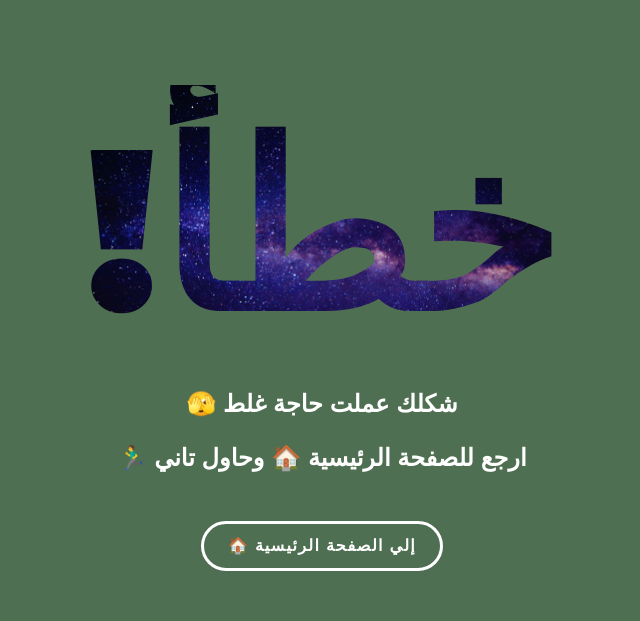
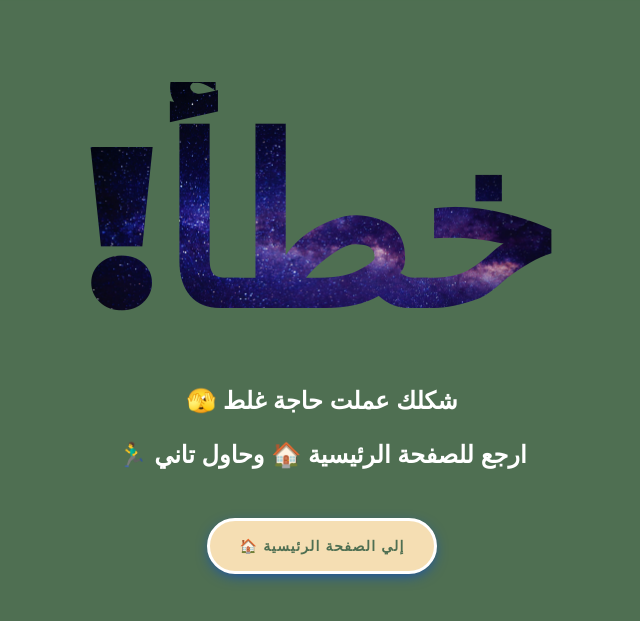
Before and after one commit to tariqhosny/Shabab-Elkhier, a Django app: template templates/errors/error.html in a window 1280 px wide. Shown: the part 72-693 px from the top of the page, without its empty margins (318-958 px from the left). Run offline with Django 4.2, Linux system fonts and the light colour scheme; the template is opened without the code that fills it, so the values that code supplies are empty; some libraries are stand-ins or nearby versions.

Commit message:
change error page home button

```diff
--- a/templates/errors/error.html
+++ b/templates/errors/error.html
@@ -18,7 +18,7 @@
                     <br>
                     <div class="col-12">
                         <div class="button text-center rounded-buttons">
-                        <button type="submit" name="submitForm" class="btn primary-btn rounded-full">إلي الصفحة الرئيسية 🏠</button>
+                            <a href="/" class="btn primary-btn rounded-full" style="background-color:wheat; color: rgb(79, 111, 82);">إلي الصفحة الرئيسية 🏠</a>
                         </div>
                     </div>
                 </div>
```
